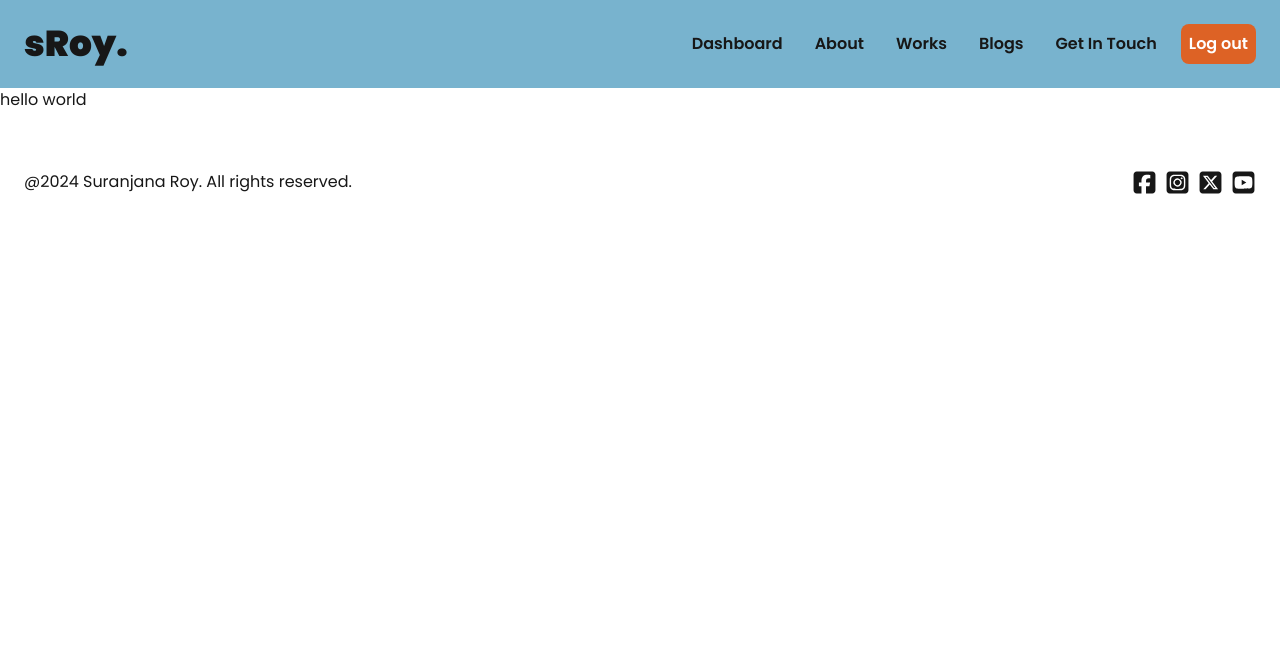
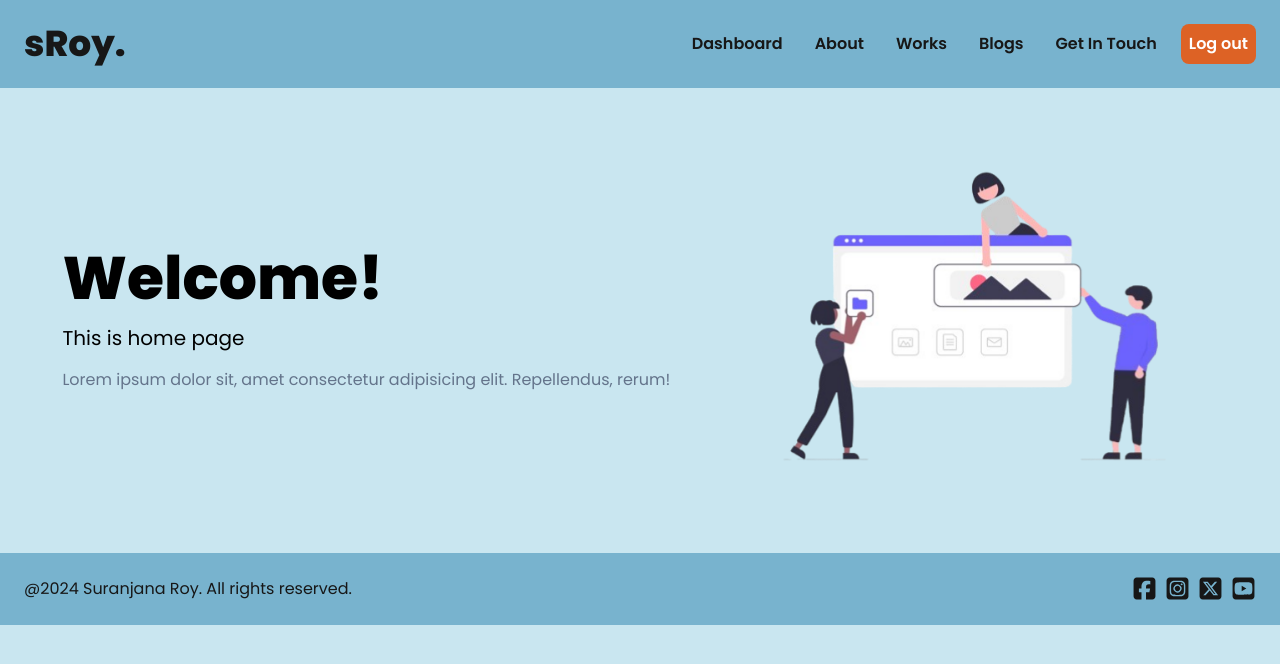
Before and after one commit to sroy2002/nextjs-fullstack-trial, a Next.js app: page / in a window 1280 px wide. Shown: the top 664 px of the page. Built offline with nearby package versions, Linux system fonts and the light colour scheme.

Commit message:
added home page

```diff
--- a/app/Components/Footer.jsx
+++ b/app/Components/Footer.jsx
@@ -7,8 +7,7 @@ import {
 } from "react-icons/fa6";
 const Footer = () => {
   return (
-    <div>
-      <div className="w-full border border-white mt-8"></div>
+    <div className="bg-[#78B3CE] h-full">
       <div className="flex items-center justify-between mx-6">
         <p className="text-center my-6">
           @2024 Suranjana Roy. All rights reserved.
--- a/app/Components/Navbar.jsx
+++ b/app/Components/Navbar.jsx
@@ -4,7 +4,7 @@ import { Poppins } from "next/font/google";
 import Logout from "./Logout";
 
 const poppins = Poppins({
-  weight: "900",
+  weight: "800",
   subsets: ["latin"],
 });
 const poppins1 = Poppins({
--- a/app/layout.jsx
+++ b/app/layout.jsx
@@ -26,7 +26,7 @@ export default function RootLayout({ children }) {
   return (
     <html lang="en">
       <body
-        className={`${poppins.className}  antialiased`}
+        className={`${poppins.className}  antialiased bg-[#C9E6F0]`}
       >
         <Navbar/>
         {children}
--- a/app/page.jsx
+++ b/app/page.jsx
@@ -1,9 +1,19 @@
 import Image from "next/image";
-
+import home from "@/public/home.png";
 export default function Home() {
   return (
-   <div>
-    hello world
-   </div>
+    <div className="p-8 flex my-[1.35rem] items-center justify-around text-black">
+      <div>
+        <h1 className="text-6xl font-bold mb-4">Welcome!</h1>
+        <p className="my-4 text-xl">This is home page</p>
+        <p className="text-slate-500">
+          Lorem ipsum dolor sit, amet consectetur adipisicing elit. Repellendus,
+          rerum!
+        </p>
+      </div>
+      <div className="w-[40%] animate-small-bounce">
+        <Image src={home} alt="home-avatar"/>
+      </div>
+    </div>
   );
 }
--- a/tailwind.config.mjs
+++ b/tailwind.config.mjs
@@ -12,6 +12,15 @@ export default {
         foreground: "var(--foreground)",
       },
     },
+    keyframes: {
+      'small-bounce': {
+        '0%, 100%': { transform: 'translateY(0)' },
+        '50%': { transform: 'translateY(-20px)' }  // Reduced height, default is -25%
+      }
+    },
+    animation: {
+      'small-bounce': 'small-bounce 2s infinite'
+    }
   },
   plugins: [],
 };
```
Also changed, not shown: public/home.png (added).
